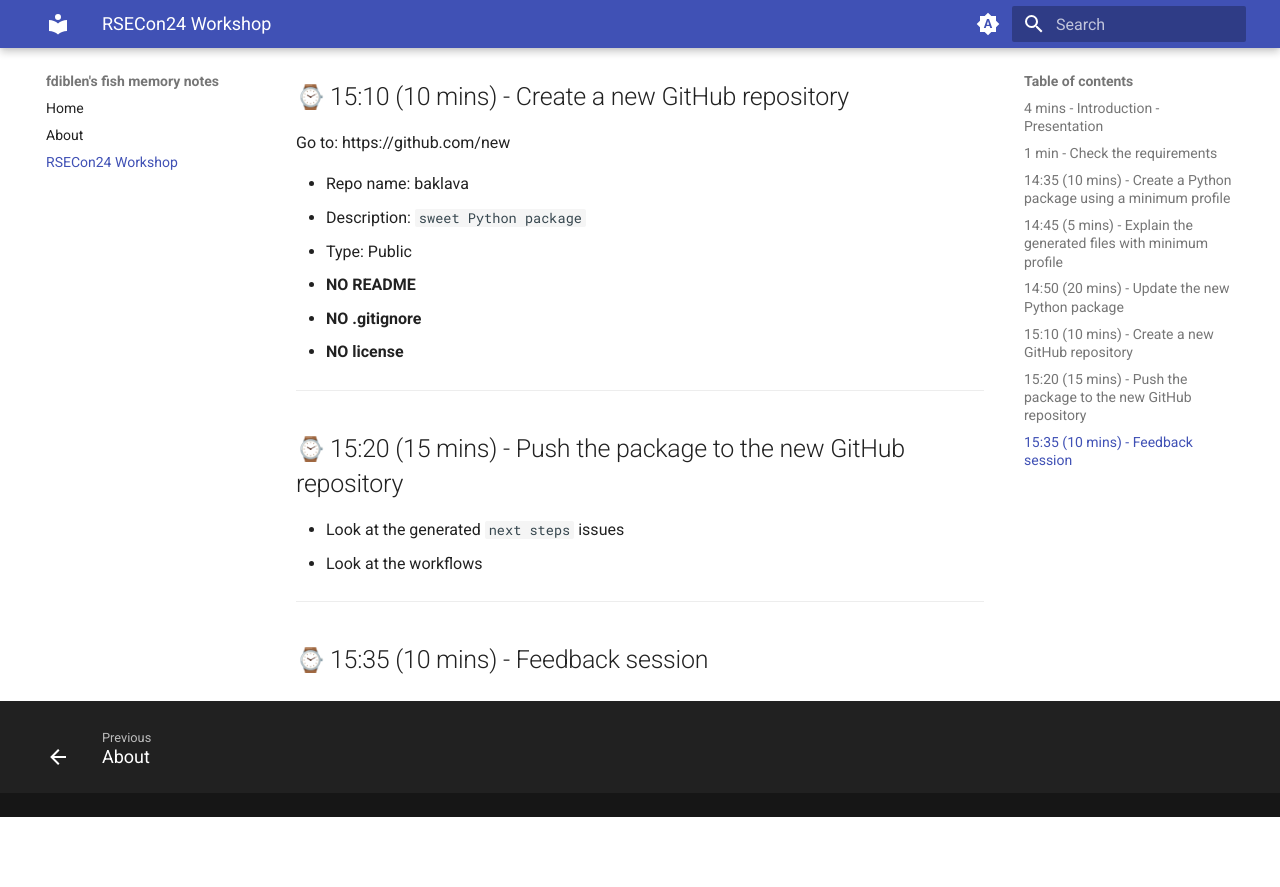
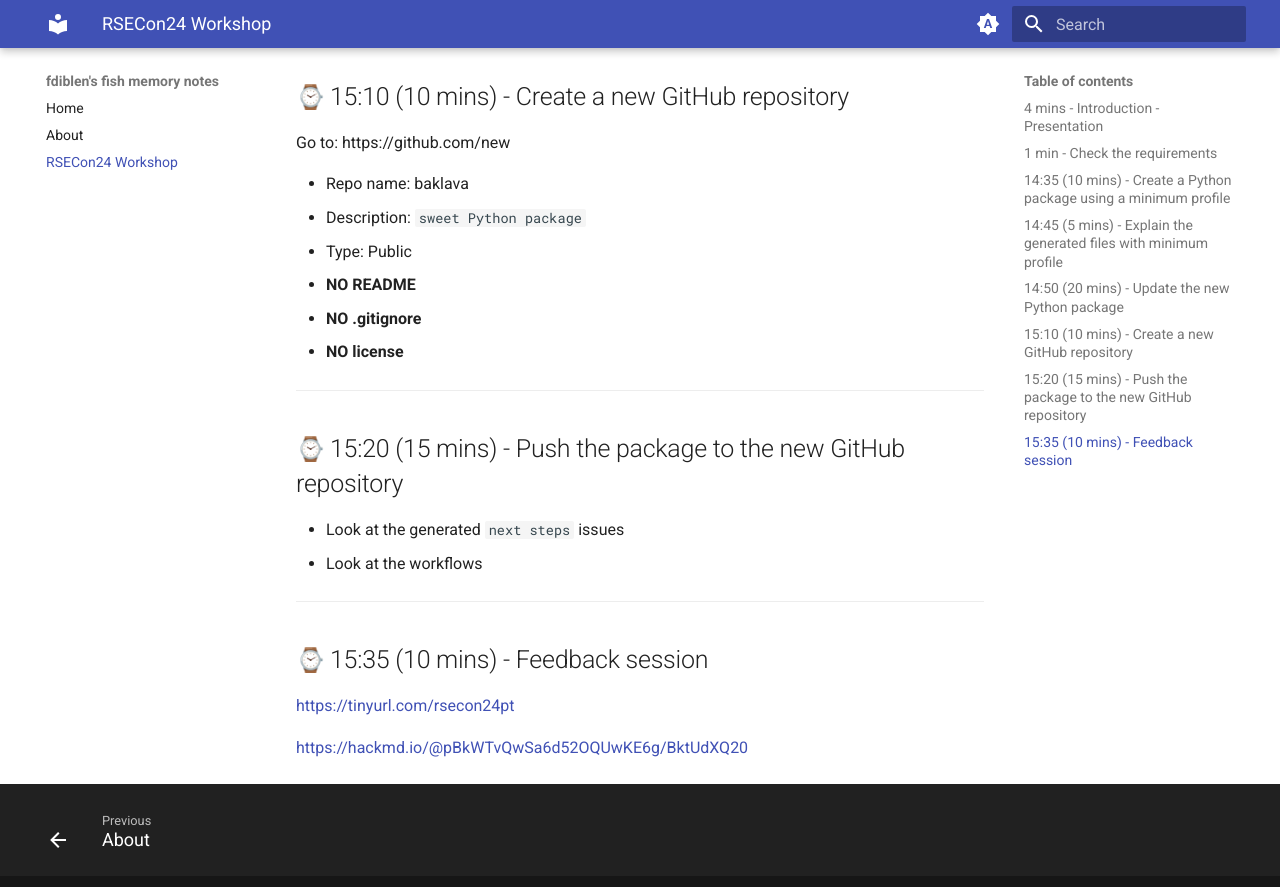
Before and after one commit to fdiblen/mkdocs-pdf, an MkDocs documentation site: the page built from docs/rsecon24.md, in a window 1280 px wide and 900 px high, scrolled down 3364 px. Shown: the top 887 px of the window. Built offline with MkDocs 1.6.1 and Material for MkDocs 9.7.7, drawn with Linux system fonts in a browser that asks for light colours; emoji names are drawn with the system emoji font; before the commit the page ends 4181 px from its top, so only the background shows below that; some of the changed lines change nothing that is shown.

Commit message:
add hackmd links for rsecon24 feedback session

```diff
--- a/docs/rsecon24.md
+++ b/docs/rsecon24.md
@@ -179,3 +179,7 @@
 
 ---
 ##  :watch: 15:35 (10 mins) -  Feedback session
+
+[https://tinyurl.com/rsecon24pt](https://tinyurl.com/rsecon24pt)
+
+[https://hackmd.io/@pBkWTvQwSa6d52OQUwKE6g/BktUdXQ20](https://hackmd.io/@pBkWTvQwSa6d52OQUwKE6g/BktUdXQ20)
```
